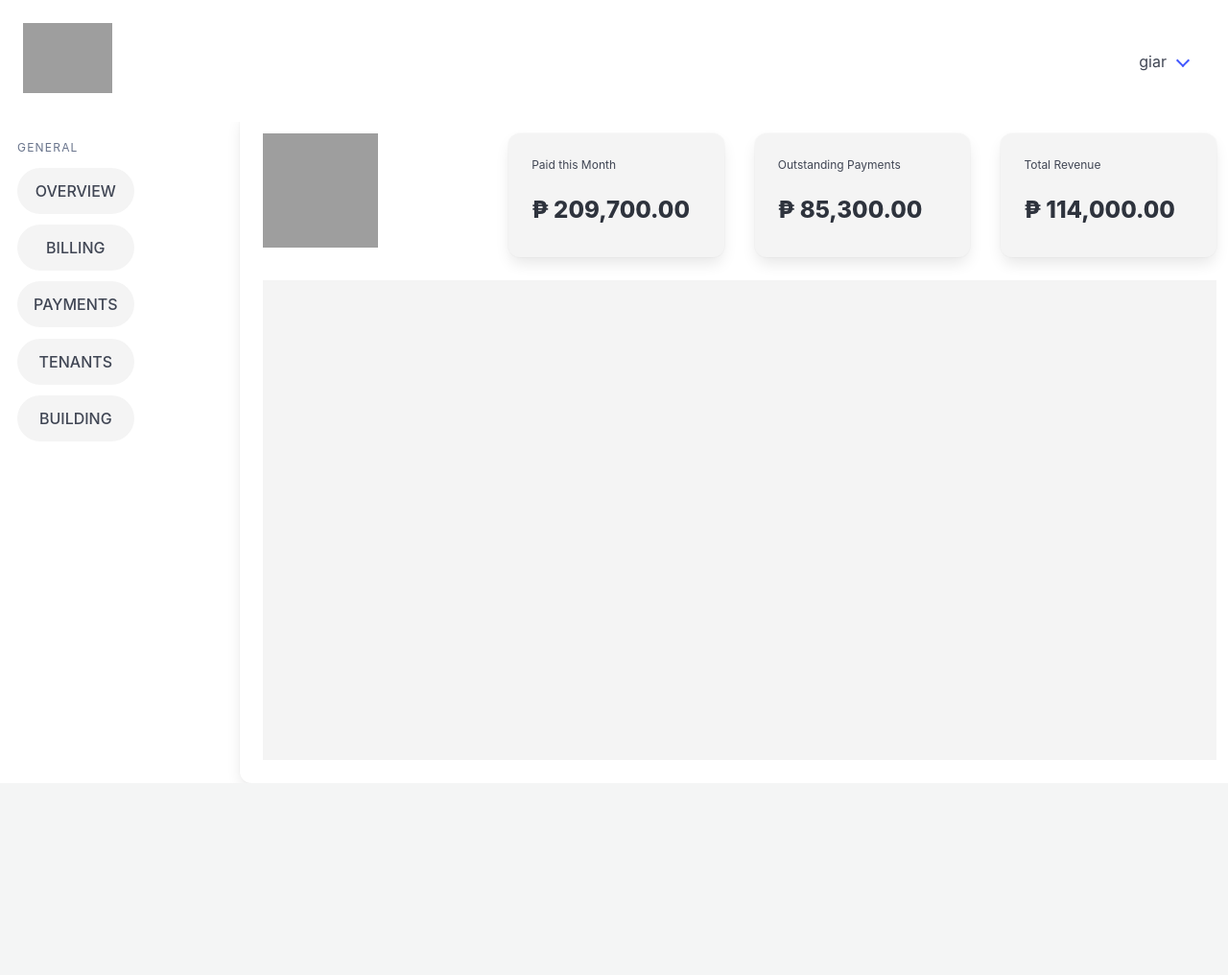
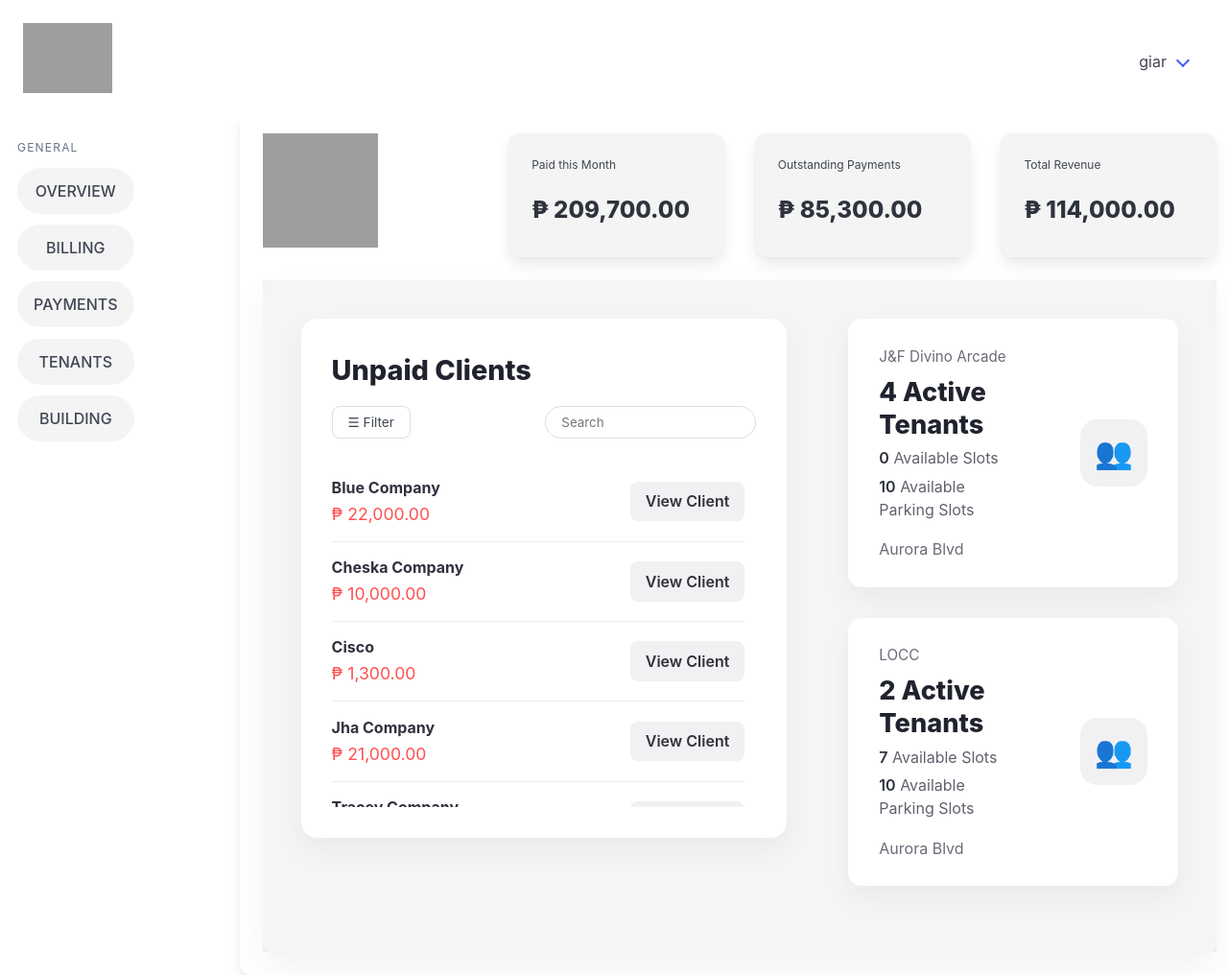
Before and after one commit to giarnodivino/leaseManager, a Django app: page /home_page/ in a window 1280 px wide. Shown: the whole page at 96% size. Before the commit the page ends 442 px from the top, so only its background shows below. Run offline with Django 5.2, Linux system fonts and the light colour scheme; a user stored in the database is signed in; data comes from the database, SQL or seed files in the repository; both versions use the stored data as it was after the commit; grey boxes are pictures that could not be loaded.

Commit message:
home page update

```diff
--- a/billingApp/templates/billingApp/home_page.html
+++ b/billingApp/templates/billingApp/home_page.html
@@ -1,4 +1,194 @@
 {% extends 'billingApp/base.html' %} {% load static %} {% block logo %}
+
+<style>
+  .dashboard-wrapper {
+    padding: 2rem;
+  }
+
+  .top-dashboard-card {
+    border-radius: 14px;
+    box-shadow: 0 8px 24px rgba(0, 0, 0, 0.06);
+    border: 1px solid #f0f0f0;
+    background: white;
+    padding: 1.5rem;
+    margin-bottom: 1.5rem;
+  }
+
+  .brand-logo-box {
+    display: flex;
+    align-items: center;
+    justify-content: center;
+    min-height: 120px;
+  }
+
+  .metric-card {
+    background: #f7f7f8;
+    border-radius: 14px;
+    padding: 1.4rem;
+    min-height: 120px;
+    height: 100%;
+  }
+
+  .metric-label {
+    color: #6b6b78;
+    font-size: 0.95rem;
+    font-weight: 600;
+    margin-bottom: 0.8rem;
+  }
+
+  .metric-value {
+    font-size: 1.8rem;
+    font-weight: 800;
+    color: #20232e;
+    margin-bottom: 0.25rem;
+  }
+
+  .metric-subtext {
+    font-size: 0.9rem;
+    color: #7b7b86;
+  }
+
+  .dashboard-panel {
+    background: #f5f5f6;
+    border-radius: 14px;
+    padding: 2.5rem;
+    box-shadow: 0 14px 35px rgba(0, 0, 0, 0.05);
+  }
+
+  .white-card {
+    background: white;
+    border-radius: 16px;
+    padding: 2rem;
+    box-shadow: 0 12px 28px rgba(0, 0, 0, 0.05);
+  }
+
+  .section-title {
+    font-size: 1.8rem;
+    font-weight: 800;
+    color: #20232e;
+    margin-bottom: 1rem;
+  }
+
+  .search-row {
+    display: flex;
+    justify-content: space-between;
+    gap: 1rem;
+    margin-bottom: 1.5rem;
+  }
+
+  .filter-button {
+    border: 1px solid #dadde5;
+    background: white;
+    border-radius: 8px;
+    padding: 0.5rem 1rem;
+    font-size: 0.85rem;
+  }
+
+  .dashboard-search {
+    border: 1px solid #dadde5;
+    border-radius: 999px;
+    padding: 0.5rem 1rem;
+    width: 220px;
+  }
+
+  .unpaid-list {
+    max-height: 360px;
+    overflow-y: auto;
+    padding-right: 0.75rem;
+  }
+
+  .unpaid-row {
+    display: grid;
+    grid-template-columns: 1fr auto;
+    align-items: center;
+    gap: 1rem;
+    padding: 0.9rem 0;
+    border-bottom: 1px solid #eeeeee;
+  }
+
+  .tenant-name {
+    font-weight: 700;
+    color: #30323d;
+  }
+
+  .unpaid-amount {
+    color: #ff4f4f;
+    font-size: 1.1rem;
+    margin-top: 0.2rem;
+  }
+
+  .view-client-button {
+    background: #f1f1f3;
+    border: none;
+    border-radius: 8px;
+    padding: 0.55rem 1rem;
+    color: #30323d;
+    font-weight: 600;
+  }
+
+  .building-card {
+    background: white;
+    border-radius: 14px;
+    padding: 1.8rem 2rem;
+    box-shadow: 0 12px 28px rgba(0, 0, 0, 0.05);
+    margin-bottom: 2rem;
+  }
+
+  .building-name {
+    color: #6b6b78;
+    font-size: 0.95rem;
+    margin-bottom: 0.5rem;
+  }
+
+  .building-number {
+    font-size: 1.7rem;
+    font-weight: 800;
+    color: #20232e;
+    line-height: 1.25;
+  }
+
+  .building-line {
+    font-size: 1rem;
+    color: #5f626d;
+    margin-top: 0.35rem;
+  }
+
+  .building-address {
+    color: #6b6b78;
+    margin-top: 1.2rem;
+    line-height: 1.3;
+  }
+
+  .building-icon {
+    width: 70px;
+    height: 70px;
+    background: #f1f1f3;
+    border-radius: 18px;
+    display: flex;
+    align-items: center;
+    justify-content: center;
+    font-size: 2rem;
+  }
+
+  @media screen and (max-width: 1024px) {
+    .dashboard-wrapper {
+      padding: 1rem;
+    }
+
+    .dashboard-panel {
+      padding: 1.2rem;
+    }
+
+    .search-row {
+      flex-direction: column;
+    }
+
+    .dashboard-search {
+      width: 100%;
+    }
+  }
+</style>
+
 <div class="card card1">
   <div class="card-content">
     <div class="columns is-4">
@@ -60,11 +250,77 @@
     </div>
     <div class="columns">
       <div class="column">
-        <div class="card2"></div>
+        <div class="card2">
+          <!--Unpaid clients-->
+          <div class="dashboard-panel">
+            <div class="columns is-variable is-8">
+              <!-- LEFT: UNPAID CLIENTS -->
+              <div class="column is-7">
+                <div class="white-card">
+                  <h2 class="section-title">Unpaid Clients</h2>
+
+                  <div class="search-row">
+                    <button class="filter-button">☰ Filter</button>
+                    <input class="dashboard-search" type="text" placeholder="Search" />
+                  </div>
+
+                  <div class="unpaid-list">
+                    {% if unpaid_clients %} {% for item in unpaid_clients %}
+                    <div class="unpaid-row">
+                      <div>
+                        <p class="tenant-name">{{ item.name }}</p>
+                        <p class="unpaid-amount">₱ {{ item.amount }}</p>
+                      </div>
+
+                      <a href="{% url 'view_bills' pk=item.tenant.pk %}" class="view-client-button">View Client</a>
+                    </div>
+                    {% endfor %} {% else %}
+                    <p class="has-text-grey">No unpaid clients.</p>
+                    {% endif %}
+                  </div>
+                </div>
+              </div>
+
+              <!-- RIGHT: BUILDING CARDS -->
+              <div class="column is-5">
+                {% if building_cards %} {% for item in building_cards %}
+                <div class="building-card">
+                  <div class="columns is-vcentered">
+                    <div class="column">
+                      <p class="building-name">{{ item.building.buildingName }}</p>
+
+                      <p class="building-number">{{ item.active_tenant_count }} Active Tenants</p>
+
+                      <p class="building-line">
+                        <strong>{{ item.available_slots }}</strong>
+                        Available Slots
+                      </p>
+
+                      <p class="building-line">
+                        <strong>{{ item.available_parking_slots }}</strong>
+                        Available Parking Slots
+                      </p>
+
+                      <p class="building-address">{{ item.building.buildingAddress }}</p>
+                    </div>
+
+                    <div class="column is-narrow">
+                      <div class="building-icon">👥</div>
+                    </div>
+                  </div>
+                </div>
+                {% endfor %} {% else %}
+                <div class="building-card">
+                  <p class="has-text-grey">No buildings found.</p>
+                </div>
+                {% endif %}
+              </div>
+            </div>
+          </div>
+        </div>
       </div>
     </div>
   </div>
 </div>
-</div>
 
 {% endblock %}
--- a/billingApp/views.py
+++ b/billingApp/views.py
@@ -11,7 +11,6 @@ from django.core.mail import send_mail
 from django.conf import settings
 from django.db import transaction
 
-
 def get_available_units(building_id):
     leased_units = Lease.objects.filter(buildingName_id=building_id, pastLease=False).values_list("unitID_id", flat=True)
     available_units = Units.objects.filter(building_id=building_id).exclude(pk__in=leased_units)
@@ -271,7 +270,67 @@ def home_page(request):
     total_outstanding_balance = calculate_total_outstanding()
     total_revenue = calculate_total_revenue()
     total_paid = calculate_total_paid()
-    return render(request, 'billingApp/home_page.html', {'total_outstanding': total_outstanding_balance, 'total_revenue': total_revenue, 'total_paid': total_paid})
+
+    unpaid_bills = BillingRecord.objects.filter(
+        status=BillingRecord.STATUS_UNPAID
+    ).select_related("tenant").order_by("tenant__companyName")[:10]
+
+    unpaid_clients = []
+
+    for bill in unpaid_bills:
+        tenant = bill.tenant
+        tenant_name = (tenant.companyName or "").strip() or tenant.contactPerson
+
+        unpaid_clients.append({
+            "tenant": tenant,
+            "name": tenant_name,
+            "amount": f"{bill.balance or bill.amountDue:,.2f}",
+        })
+
+    unpaid_client_count = BillingRecord.objects.filter(
+        status=BillingRecord.STATUS_UNPAID
+    ).values("tenant").distinct().count()
+
+    buildings = Building.objects.all().order_by("buildingName")
+
+    building_cards = []
+
+    for building in buildings:
+        active_tenant_count = Lease.objects.filter(
+            buildingName=building,
+            pastLease=False
+        ).count()
+
+        total_units = Units.objects.filter(
+            building=building
+        ).count()
+
+        occupied_units = Lease.objects.filter(
+            buildingName=building,
+            pastLease=False
+        ).values("unitID").distinct().count()
+
+        available_slots = total_units - occupied_units
+
+        building_cards.append({
+            "building": building,
+            "active_tenant_count": active_tenant_count,
+            "available_slots": available_slots,
+            "available_parking_slots": building.parkingCapacity or 0,
+        })
+
+    return render(
+        request,
+        "billingApp/home_page.html",
+        {
+            "total_outstanding": total_outstanding_balance,
+            "total_revenue": total_revenue,
+            "total_paid": total_paid,
+            "unpaid_clients": unpaid_clients,
+            "unpaid_client_count": unpaid_client_count,
+            "building_cards": building_cards,
+        }
+    )
 
 @login_required
 def buildings_main(request):
```
Also changed, not shown: db.sqlite3.
